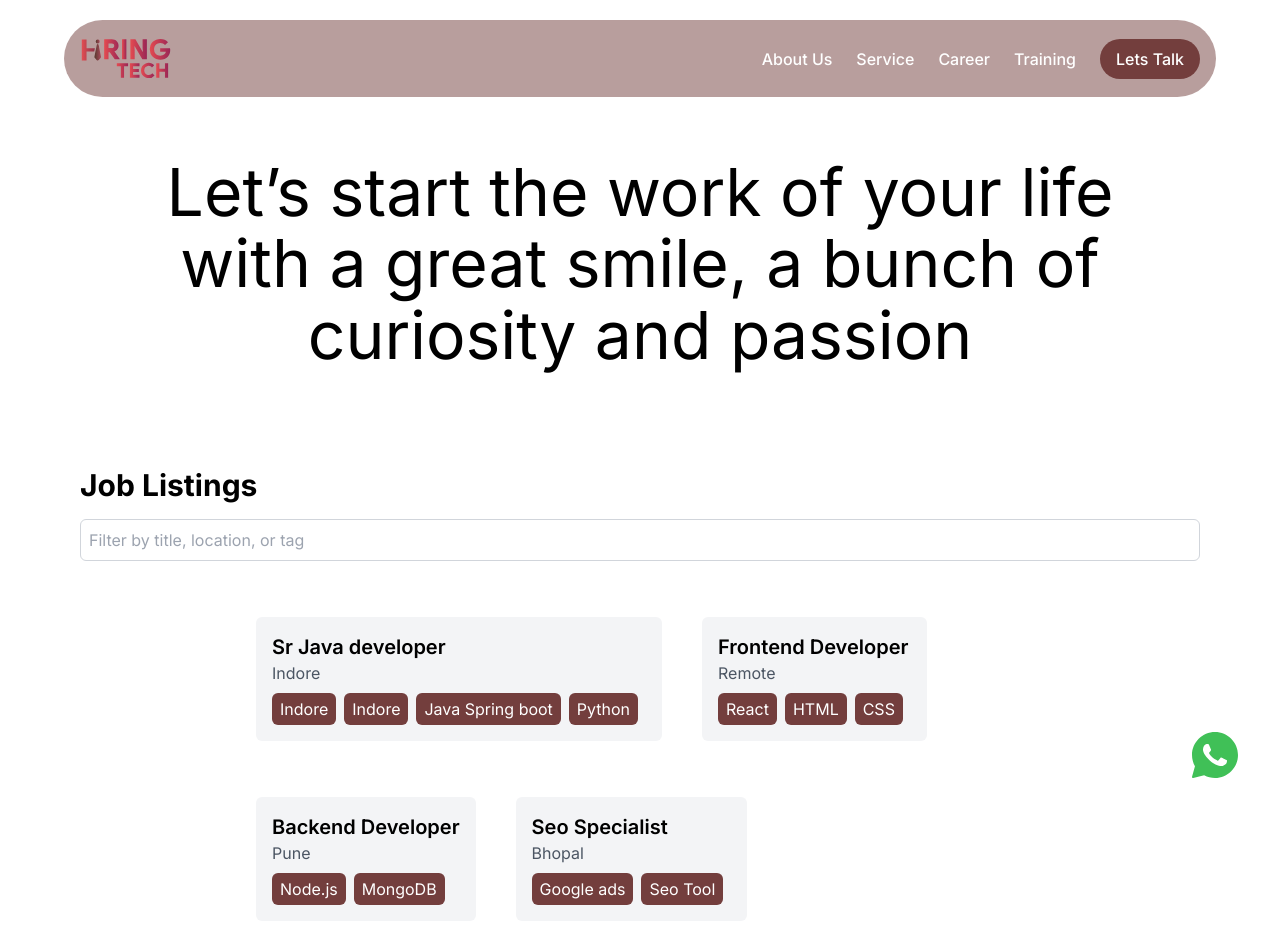
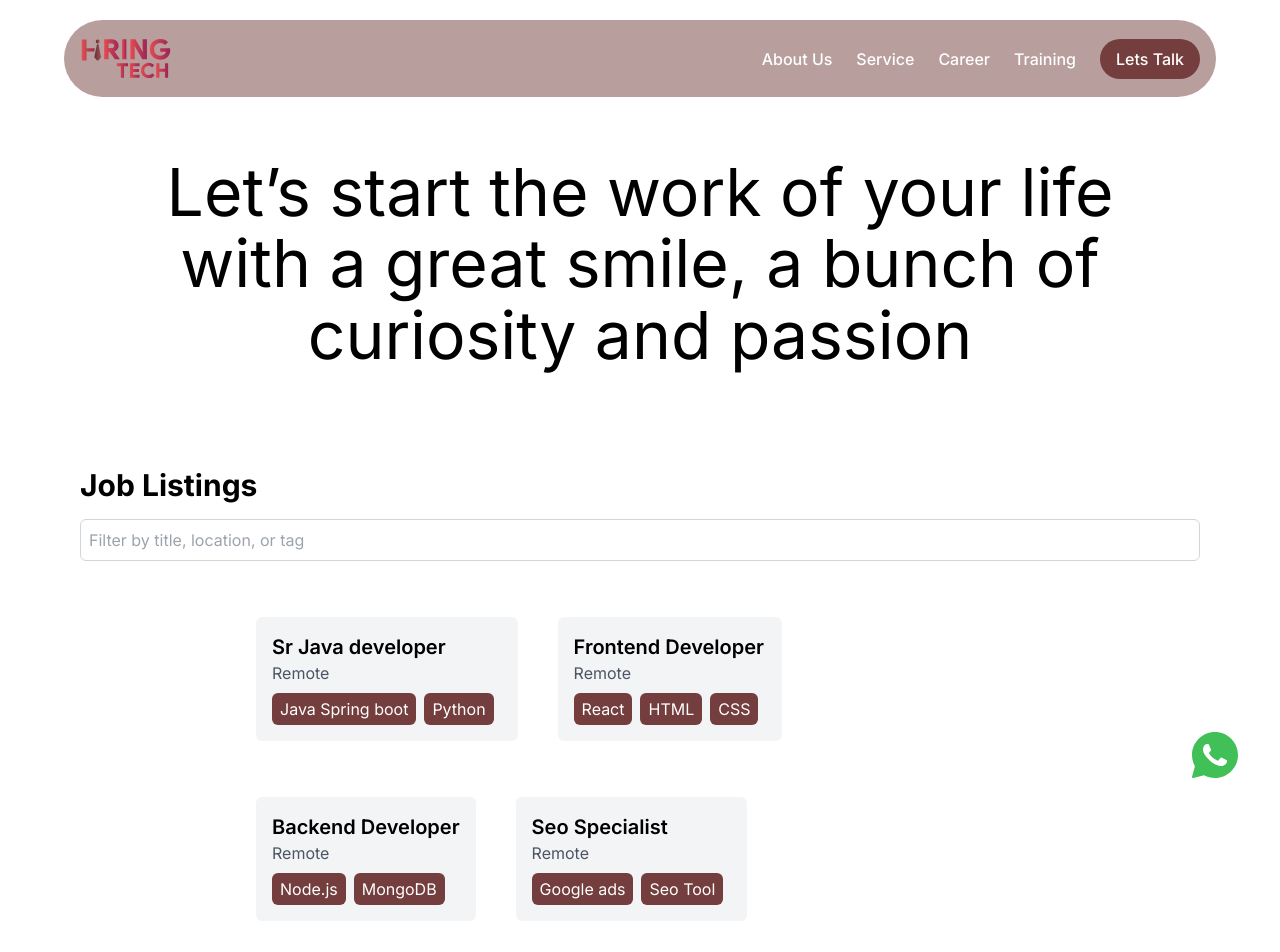
Before and after one commit to Amankapil/NextJS-app, a Next.js app: page /career in a window 1280 px wide. Shown: the top 952 px of the page. Built offline with nearby package versions, Linux system fonts and the light colour scheme.

Commit message:
email update

```diff
--- a/src/app/api/route.js
+++ b/src/app/api/route.js
@@ -31,9 +31,9 @@ export async function POST(req, res) {
       },
     });
     const mailData = {
-      from: email,
-      to: "aman@hiringtech.in",
-      subject: "New Resume Submission",
+      from: bodyreq.email,
+      to: "hr@hiringtech.in",
+      subject: "New Massage from website caerre page ",
       text: `Name: ${bodyreq.name}\nEmail: ${bodyreq.email}\nResume-Link: ${bodyreq.resume}\nConact: ${bodyreq.number}\nexperience: ${bodyreq.experience}\nCTC: ${bodyreq.CTC}\nECTC: ${bodyreq.ECTC}\nlocation: ${bodyreq.location}\nNotice-Period: ${bodyreq.Notice}`,
     };
 
--- a/src/components/careerpage/JobsPage.jsx
+++ b/src/components/careerpage/JobsPage.jsx
@@ -7,8 +7,8 @@ const jobsData = [
   {
     id: 1,
     title: "Sr Java developer",
-    location: "Indore",
-    tags: ["Indore", "Indore", "Java Spring boot ", "Python"],
+    location: "Remote",
+    tags: ["Java Spring boot ", "Python"],
     description:
       "Advertisement technology or ad-tech is an $800 billion industry.  Brands rely on targeting consumers across digital ecosystem yet there are not unified solutions which simplify the complex. Tech leaders Google, Meta, even largest consumer tech companies like Amazon, Uber, Netflix rely on advertising revenue with an ever-evolving ecosystem, the problem statements are diverse, high velocity, and technically challenging for the advertisers. We’re a passionate team with experience that includes building a unicorn programmatic media company, & the development of many of the product & technologies used in scale ad targeting, measurement on digital platforms.",
     responsiblity: [
@@ -57,7 +57,7 @@ const jobsData = [
   {
     id: 3,
     title: "Backend Developer",
-    location: "Pune",
+    location: "Remote",
     tags: ["Node.js", "MongoDB"],
     description:
       "Advertisement technology or ad-tech is an $800 billion industry.  Brands rely on targeting consumers across digital ecosystem yet there are not unified solutions which simplify the complex. Tech leaders Google, Meta, even largest consumer tech companies like Amazon, Uber, Netflix rely on advertising revenue with an ever-evolving ecosystem, the problem statements are diverse, high velocity, and technically challenging for the advertisers. We’re a passionate team with experience that includes building a unicorn programmatic media company, & the development of many of the product & technologies used in scale ad targeting, measurement on digital platforms.",
@@ -82,7 +82,7 @@ const jobsData = [
   {
     id: 4,
     title: "Seo Specialist",
-    location: "Bhopal",
+    location: "Remote",
     tags: ["Google ads", "Seo Tool"],
     description:
       "Advertisement technology or ad-tech is an $800 billion industry.  Brands rely on targeting consumers across digital ecosystem yet there are not unified solutions which simplify the complex. Tech leaders Google, Meta, even largest consumer tech companies like Amazon, Uber, Netflix rely on advertising revenue with an ever-evolving ecosystem, the problem statements are diverse, high velocity, and technically challenging for the advertisers. We’re a passionate team with experience that includes building a unicorn programmatic media company, & the development of many of the product & technologies used in scale ad targeting, measurement on digital platforms.",
@@ -110,7 +110,6 @@ const JobsPage = () => {
   const [filter, setFilter] = useState("");
   const [filteredJobs, setFilteredJobs] = useState(jobsData);
   const [selectedJob, setSelectedJob] = useState(null);
-
   const [name, setName] = useState("");
   const [email, setEmail] = useState("");
   const [resume, setResume] = useState("");
@@ -120,7 +119,7 @@ const JobsPage = () => {
   const [ECTC, setECTC] = useState("");
   const [location, setLocation] = useState("");
   const [Notice, setNotice] = useState("");
-  // const [message, setMessage] = useState("");
+  const [load, setLoad] = useState(false);
 
   const handleFilterChange = (e) => {
     setFilter(e.target.value);
@@ -148,10 +147,9 @@ const JobsPage = () => {
 
   const handleSubmit = async (e) => {
     e.preventDefault();
-    console.log(name);
-    console.log(email);
-    console.log(resume);
+
     try {
+      setLoad(true);
       const response = await axios.post("/api", {
         name: name,
         email: email,
@@ -163,11 +161,16 @@ const JobsPage = () => {
         location: location,
         Notice: Notice,
       });
-      alert(response.status);
-      console.log(response.data.message);
+      if (response.status == 200) {
+        // setLoad(true);
+        alert("Mail sent successfully");
+      }
+      // console.log(response.data.message);
     } catch (error) {
       alert("Failed to send email");
       console.error("Error occurred while sending email:", error);
+    } finally {
+      setLoad(false); // Reset load state back to false after submission
     }
   };
 
@@ -354,8 +357,9 @@ const JobsPage = () => {
                       <button
                         type="submit"
                         className="hover:bg-[#dc4c51] bg-[#733e3d] text-white py-2 px-4 rounded-md w-full"
+                        disabled={load}
                       >
-                        Apply Now
+                        {load ? "loading" : "Apply Now"}
                       </button>
                     </form>
                     <div className="absolute right-20 top-20">
```
